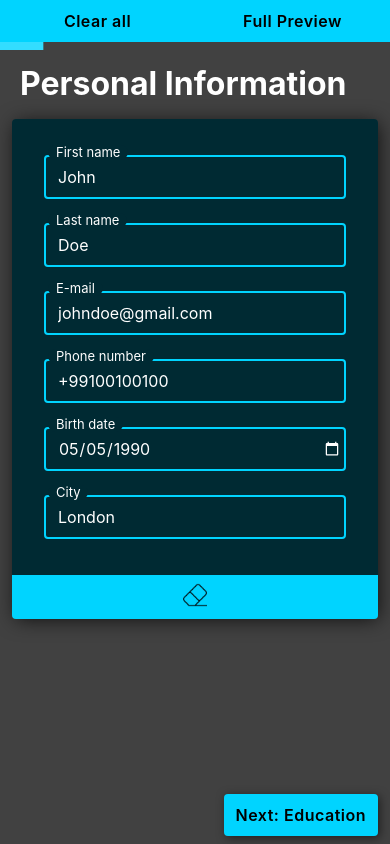
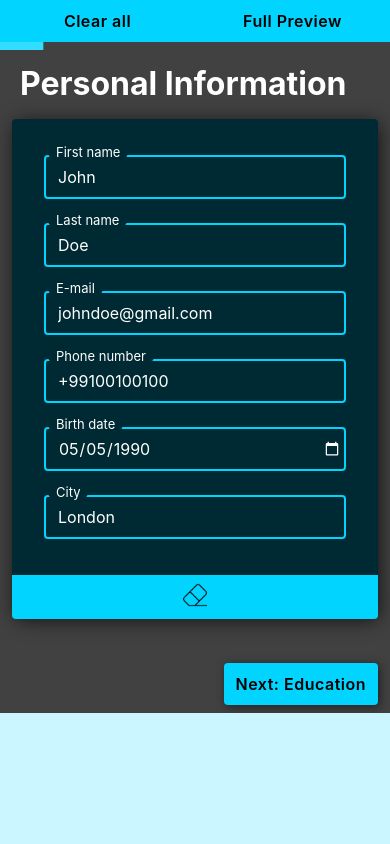
Before and after one commit to jakublepianka/cv-app, a React (Vite) app: page / in a window 390 px wide. Built offline with nearby package versions, Linux system fonts and the light colour scheme; a web font is replaced by a local one.

Commit message:
Fix mobile layout issues caused by 100vh usage

```diff
--- a/src/styles/cvEditor.css
+++ b/src/styles/cvEditor.css
@@ -5,7 +5,7 @@
   overflow-y: hidden;
   z-index: 5;
   background-color: #414141;
-  box-shadow: 2px 0px 10px 0px rgb(0,0,0,0.5);
+  box-shadow: 2px 0px 10px 0px rgb(0, 0, 0, 0.5);
 }
 
 .progress-bar {
@@ -66,7 +66,7 @@
 
 .editor-nav-buttons button {
   border-radius: 4px;
-  box-shadow: 2px 2px 10px 0px rgb(0,0,0,0.5);
+  box-shadow: 2px 2px 10px 0px rgb(0, 0, 0, 0.5);
   padding: 12px 12px;
   transition:
     color 150ms ease-in,
--- a/src/styles/layout.css
+++ b/src/styles/layout.css
@@ -33,7 +33,7 @@
 html,
 body {
   font-family: 'Inter', sans-serif;
-  max-height: 100vh;
+  height: 100%;
   overflow: hidden;
 }
 
@@ -41,8 +41,7 @@ body {
   background-color: #ccf6ff;
   display: flex;
   flex-direction: column;
-  height: 100vh;
-  max-height: 100vh;
+  height: 100%;
 }
 
 h1,
@@ -82,6 +81,5 @@ header {
 main {
   display: grid;
   grid-template-columns: repeat(20, 1fr);
-  height: calc(100vh - 42.4px);
   overflow: hidden;
 }
```
